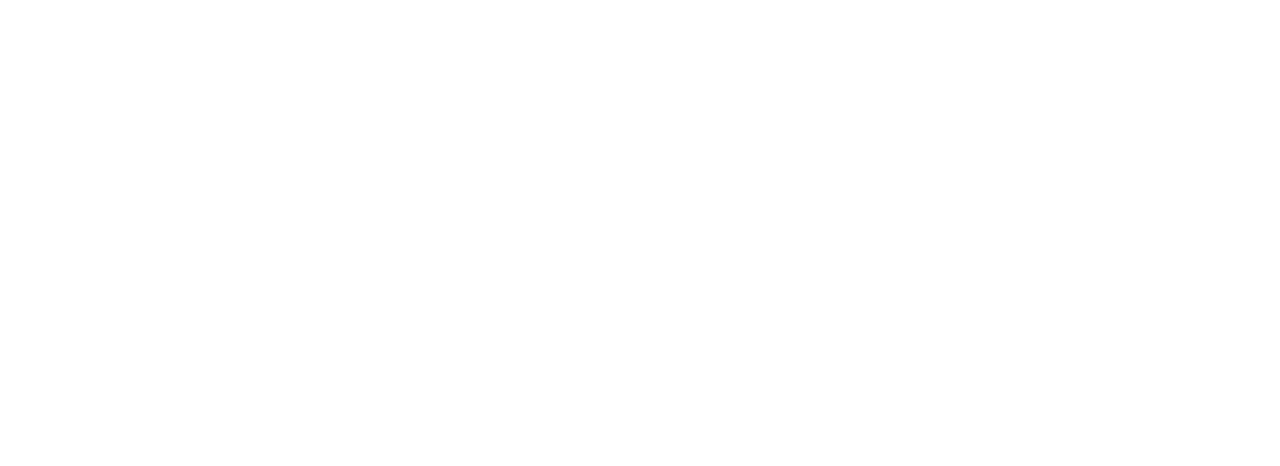
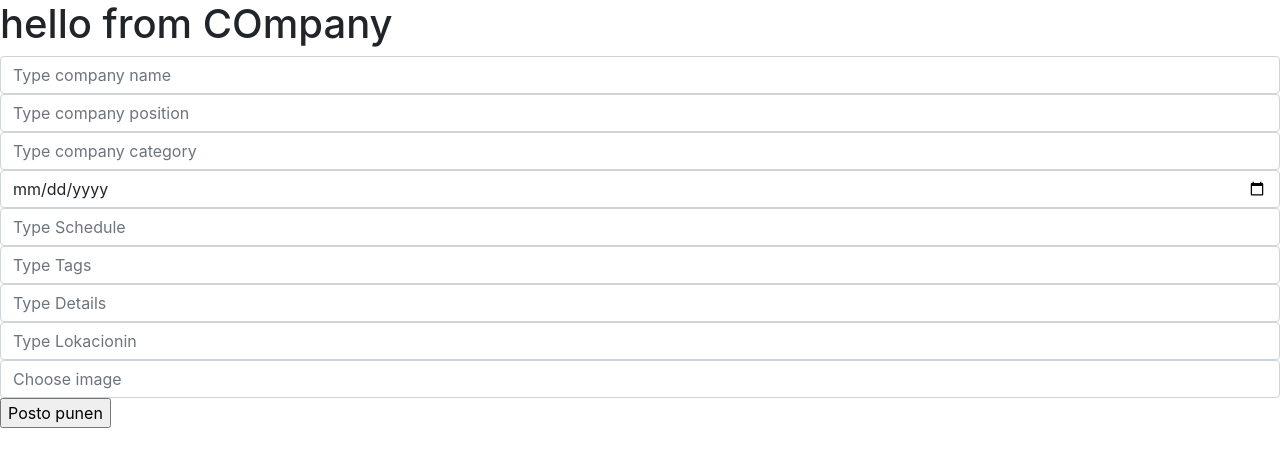
Before and after one commit to DonjetDana/JobApplication, a React (Create React App) app: page /company in a window 1280 px wide. Before the commit this address had no page. Shown: the top 466 px of the page. Built offline with nearby package versions, Linux system fonts and the light colour scheme; no server answers; the database is empty.

Commit message:
Added Firebase database

```diff
--- a/package.json
+++ b/package.json
@@ -6,6 +6,7 @@
     "@testing-library/jest-dom": "^5.17.0",
     "@testing-library/react": "^13.4.0",
     "@testing-library/user-event": "^13.5.0",
+    "firebase": "^10.7.2",
     "react": "^18.2.0",
     "react-dom": "^18.2.0",
     "react-router-dom": "^6.21.3",
--- a/src/App.jsx
+++ b/src/App.jsx
@@ -6,12 +6,19 @@
   import Signup from "./components/component/Signup";
   import Main from "./components/component/Main";
   import JobInformation from "./components/component/JobInformation";
-  import jobData from "./components/component/jobs.json"
+  // import jobData from "./components/component/jobs.json"
   import Contact from "./components/component/Contact";
   import About from "./components/component/About";
+  import { signInWithEmailAndPassword } from 'firebase/auth';
+  import { auth, database } from './firebase';
+  import Company from "./components/component/Company";
+  import { get, onValue } from "firebase/database";
+  import { ref } from "firebase/database";
+
 
   export default function App() {
      const [selectedJob,setSelectedJob] = React.useState([]);
+     const [jobAppData,setJobAppData] = React.useState([])
      const [logData,setLogData] = React.useState({
       email: "",
       password: "",
@@ -19,6 +26,22 @@
 
      const navigate = useNavigate();
 
+     React.useEffect(()=>{
+
+        const dataRef = ref(database,"/")
+
+         // Listen for changes in the data
+       const unsubscribe = onValue(dataRef,(snapshot) =>{
+          const newData =  snapshot.val()
+          setJobAppData(newData)
+       })
+
+       return () => unsubscribe()
+
+
+     },[])
+
+     console.log(jobAppData)
 
      function updateLoginData(eventName,eventValue){
         if(eventValue !== ""){
@@ -38,19 +61,29 @@
       }
     }
 
+    const handleLogIn = async (e) => {
+
+      try{
+        await signInWithEmailAndPassword(auth,logData.email,logData.password);
+        navigate("/main")
+      }catch(error){
+          console.log(error)
+      }
+    }
+
 
 
     return (
       <div>
         <Routes>
           <Route path="/" element={<Home />} />
-          <Route path="/login" element={<Login onChange={updateLoginData} />} />
+          <Route path="/login" element={<Login handleLogIn={handleLogIn} onChange={updateLoginData} />} />
           <Route path="/signup" element={<Signup />} />
-          <Route path="/main" element={<Main data={jobData} onClick={sendData} />} />
+          <Route path="/main" element={<Main data={jobAppData} onClick={sendData} />} />
           <Route path="/jobinformation" element={<JobInformation  jobData={selectedJob} />} />
           <Route path="/contact" element={<Contact />} />
           <Route path="/about" element={<About />} />
-
+          <Route  path="/company" element={<Company />}/>
         </Routes>
       </div>
     )
--- /dev/null
+++ b/src/components/component/Company.jsx
@@ -0,0 +1,76 @@
+import React from "react";
+
+import{ database } from "../../firebase"
+import { ref, set } from "firebase/database";
+import { getStorage, ref as storageRef, uploadBytes, getDownloadURL } from 'firebase/storage';
+import { storage } from "../../firebase";
+
+export default function Company(){
+    const [jobData,setJobData] = React.useState({
+        id:5,
+        emriPunes:"",
+        pozita:"",
+        kategoria:"",
+        date:'',
+        orari:"",
+        tags:"",
+        detajet:"",
+        image:"",
+        lokacioni:""
+
+    })
+
+    function handleChange(e){
+        const { name, value} = e.target;
+
+
+            setJobData({ ...jobData, [name]: value });
+
+
+        console.log("data : " + jobData)
+    }
+
+    const handleSubmit = async(e) => {
+        e.preventDefault();
+
+
+        setJobData(prevState => prevState.id+1)
+        const dataRef = ref(database,`/${jobData.id}`)
+
+        set(dataRef,jobData)
+        .then((data) => {
+            console.log(data)
+        })
+        .catch((error)=>{
+            console.error("Error : " + error)
+        })
+    }
+    return(
+        <div>
+            <h1>hello from COmpany</h1>
+
+            <form  onSubmit={handleSubmit}>
+                <input type="text" name="emriPunes" placeholder="Type company name" className="form-control"
+                onChange={(e)=> handleChange(e)}/>
+                <input type="text" name="pozita" placeholder="Type company position" className="form-control"
+                onChange={(e)=> handleChange(e)}/>
+                <input type="text" name="kategoria" placeholder="Type company category" className="form-control"
+                onChange={(e)=> handleChange(e)}/>
+                <input type="date" name="date" placeholder="Type job lastDate" className="form-control"
+                onChange={(e)=> handleChange(e)}/>
+                <input type="text" name="orari" placeholder="Type Schedule" className="form-control"
+                onChange={(e)=> handleChange(e)}/>
+                <input type="text" name="tags" placeholder="Type Tags" className="form-control"
+                onChange={(e)=> handleChange(e)}/>
+                <input type="text" name="detajet" placeholder="Type Details" className="form-control"
+                onChange={(e)=> handleChange(e)}/>
+                <input type="text" name="lokacioni" placeholder="Type Lokacionin" className="form-control"
+                onChange={(e)=> handleChange(e)}/>
+                <input type="text" name="image" placeholder="Choose image" className="form-control"
+                onChange={(e)=> handleChange(e)}/>
+                <input type="submit" value="Posto punen" />
+            </form>
+
+        </div>
+    )
+}
--- a/src/components/component/Login.jsx
+++ b/src/components/component/Login.jsx
@@ -2,12 +2,17 @@ import React from "react"
 import Logo from "../images/job-removebg-preview.png"
 import "../css/login.css"
 
-export default function Login({onChange}) {
+export default function Login({onChange,handleLogIn}) {
 
     function handleChange(event){
         const {name,value} = event.target;
 
         onChange(name,value)
+    }
+
+    function handleSignIn(e){
+        e.preventDefault();
+        handleLogIn(e);
     }
 
 
@@ -20,7 +25,7 @@ export default function Login({onChange}) {
                     <div className="logoDiv mb-3 d-flex justify-content-center ">
                         <img src={Logo} alt="Logo" width="80px" height="60px" />
                     </div>
-                    <form action="#" className="loginForm">
+                    <form  className="loginForm" onSubmit={(e) => handleSignIn(e)}>
                         <div className="content pt-3  my-0 mx-auto">
                             <p className="content-p text-center mt-3 mb-3 ">Log into JobApplication</p>
                             <div className="mb-3 mt-3 d-flex flex-column justify-content-center">
--- a/src/components/component/Signup.jsx
+++ b/src/components/component/Signup.jsx
@@ -2,6 +2,9 @@ import React from "react"
 import Logo from "../images/job-removebg-preview.png"
 import "../css/login.css"
 import { useNavigate } from "react-router-dom"
+import { createUserWithEmailAndPassword } from 'firebase/auth';
+import { auth, database } from '../../firebase';
+import { ref, set } from 'firebase/database';
 
 export default function Signup() {
     const [signupData,setSignupData] = React.useState({
@@ -20,7 +23,7 @@ export default function Signup() {
         setSignupData({...signupData,[name]:value})
     }
 
-    function handleSubmit(e){
+    const handleSubmit = async(e) => {
         e.preventDefault();
 
         const emailRegex = /^[^\s@]+@[^\s@]+\.[^\s@]+$/;
@@ -52,8 +55,30 @@ export default function Signup() {
         // If no errors, proceed with submitting data
         console.log("signupData:", signupData);
 
+        try{
+            const userCredentials = await createUserWithEmailAndPassword(
+                auth,
+                signupData.email,
+                signupData.password
+            )
+
+            const uid = userCredentials.user.uid
+
+            const userRef = ref(database,`users/${uid}`);
+            set(database,userRef,{
+                firstname:signupData.firstname,
+                lastname:signupData.lastname,
+                email:signupData.email,
+                birthday:signupData.birthday,
+                gender:signupData.gender,
+                password:signupData.password
+            })
+
+        }catch(error){
+            console.log(error)
+        }
+
         navigate("/main");
-
     }
 
 
@@ -66,7 +91,7 @@ export default function Signup() {
                         <div className="logoDiv mb-3 d-flex justify-content-center ">
                             <img src={Logo} alt="Logo" width="80px" height="60px" />
                         </div>
-                        <form action="#" className="signupForm" onSubmit={handleSubmit}>
+                        <form  className="signupForm" onSubmit={handleSubmit}>
                             <div className="contentSignup pt-3  my-0 mx-auto">
                                 <h2 className=" text-center mt-3 mb-3 ">Create a new acount</h2>
                                 <div className="mb-3 mt-3 d-flex flex-column justify-content-center">
--- /dev/null
+++ b/src/firebase.js
@@ -0,0 +1,30 @@
+// Import the functions you need from the SDKs you need
+import { getAnalytics } from "firebase/analytics";
+import { getAuth } from 'firebase/auth';
+import { getDatabase } from 'firebase/database';
+import { initializeApp } from "firebase/app"
+import { getFirestore } from 'firebase/firestore';
+import { getStorage } from 'firebase/storage';
+// TODO: Add SDKs for Firebase products that you want to use
+// https://firebase.google.com/docs/web/setup#available-libraries
+
+// Your web app's Firebase configuration
+// For Firebase JS SDK v7.20.0 and later, measurementId is optional
+const firebaseConfig = {
+  apiKey: "AIzaSyDG2bKV6oznBkw03qO3yM8zsGmNrOyVYLk",
+  authDomain: "jobapplication-8194f.firebaseapp.com",
+  projectId: "jobapplication-8194f",
+  storageBucket: "jobapplication-8194f.appspot.com",
+  messagingSenderId: "197504315387",
+  appId: "1:197504315387:web:1db6309c739beb335aa55e",
+  measurementId: "G-2WL028649X",
+  databaseURL : "https://jobapplication-8194f-default-rtdb.europe-west1.firebasedatabase.app"
+};
+
+// Initialize Firebase
+const app = initializeApp(firebaseConfig);
+const authInstance = getAuth(app);
+const database = getDatabase(app);
+const storage = getStorage(app);
+
+export { authInstance as auth,database,storage };
```
Also changed, not shown: src/components/component/Admin.jsx (added, +11 -0 lines), 1 other file (tests, documents, lock files or other folders).
